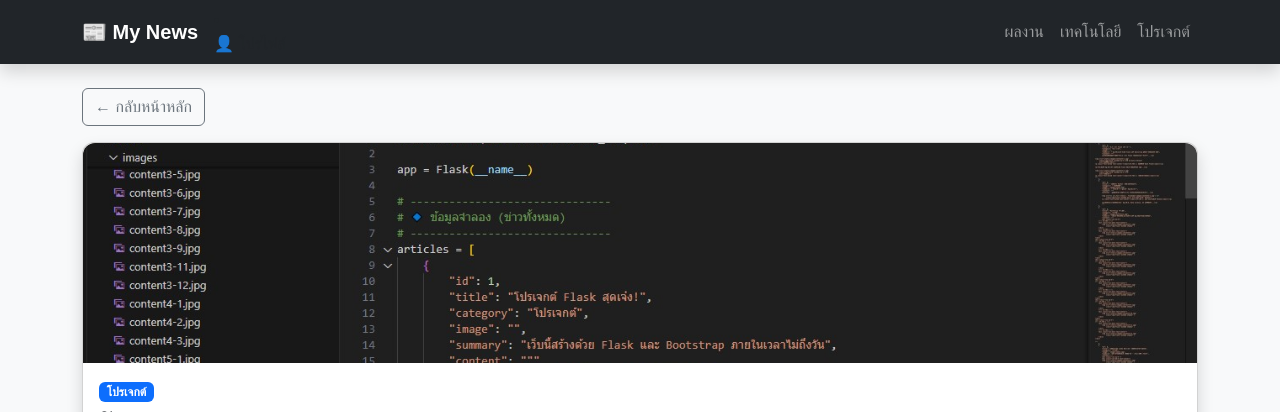
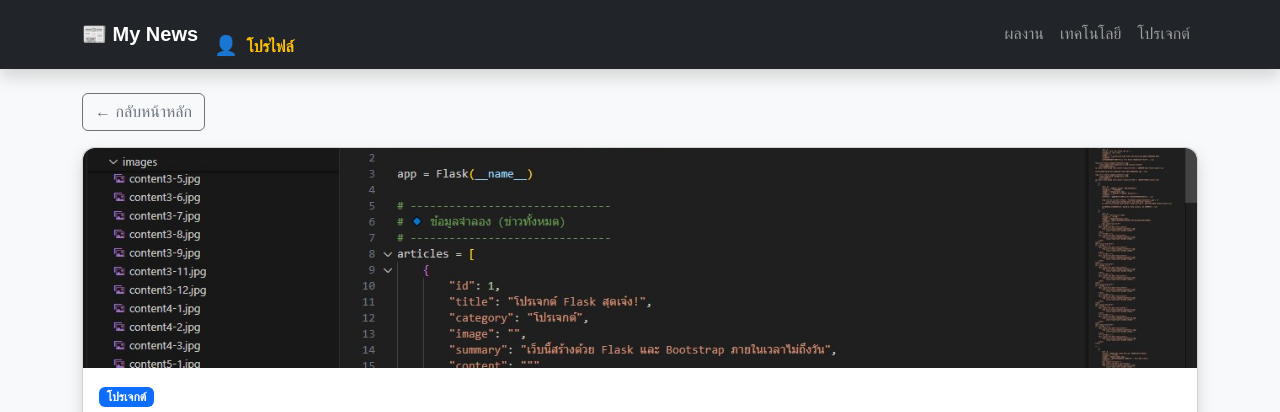
Before and after one commit to gop123654/my-flask-news, a Flask app: page /article/1 in a window 1280 px wide. Shown: the top 412 px of the page. Run offline with Flask 3, Linux system fonts and the light colour scheme.

Commit message:
Update base.html

```diff
--- a/templates/base.html
+++ b/templates/base.html
@@ -17,7 +17,10 @@
       <span class="navbar-toggler-icon"></span>
     </button>
      <li class="nav-item">
-    <a class="nav-link" href="{{ url_for('profile') }}">👤 โปรไฟล์</a>
+    <a class="nav-link fw-bold text-warning" href="{{ url_for('profile') }}">
+        <span style="font-size: 1.2em;">👤</span>
+        <span class="ms-1">โปรไฟล์</span>
+    </a>
 </li>
 
     <div class="collapse navbar-collapse" id="navbarNav">
```
